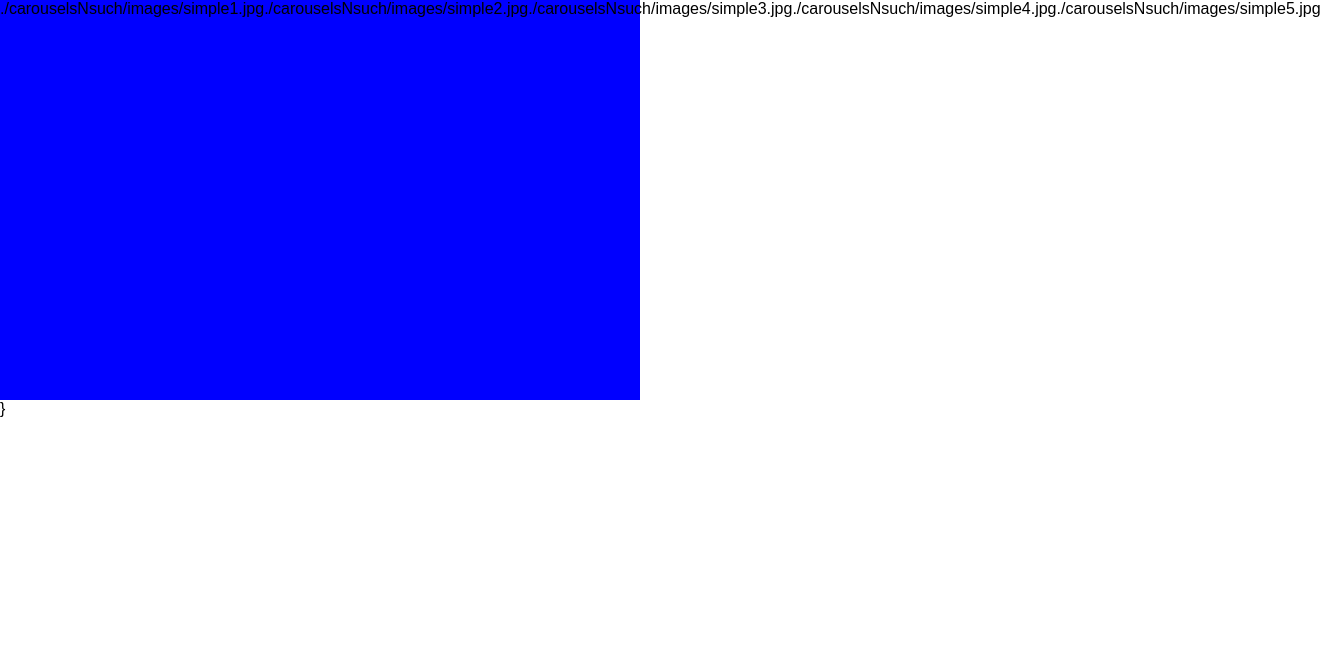
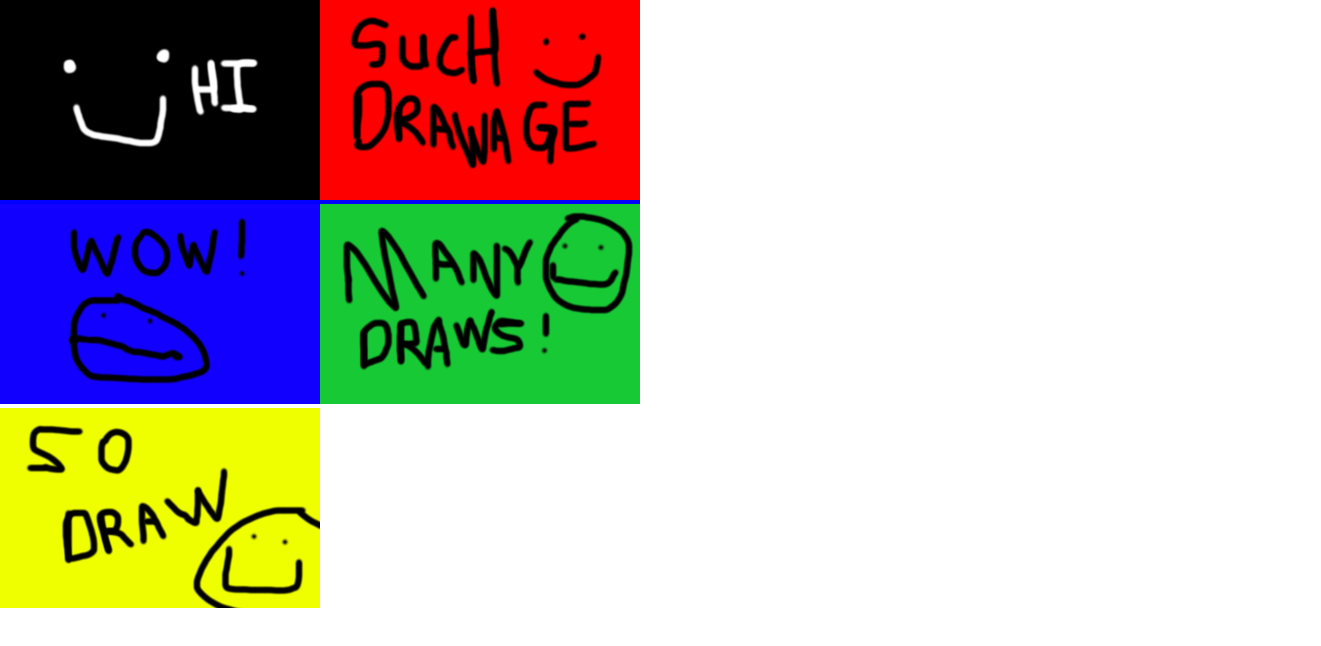
Before and after one commit to chriswfoster/CarouselsForMuhTeam, a React (Create React App) app: page / in a window 1280 px wide. Shown: the top 646 px of the page, 1321 px wide, since content can reach past the window. Built offline with nearby package versions, Linux system fonts and the light colour scheme.

Commit message:
Structuring child components

```diff
--- a/src/App.css
+++ b/src/App.css
@@ -26,3 +26,12 @@
   from { transform: rotate(0deg); }
   to { transform: rotate(360deg); }
 }
+
+div {
+  display: flex;
+  flex-direction: row;
+  flex-wrap: nowrap;
+  justify-content: flex-start;
+	align-items: baseline;
+	align-content: stretch;
+}
--- a/src/components/Main.js
+++ b/src/components/Main.js
@@ -1,23 +1,22 @@
 import React, { Component } from "react"
 
-import SlideIn from './carouselsNsuch/animationTypes/SlideIn'
+import SlideIn from "./carouselsNsuch/animationTypes/SlideIn/SlideIn"
+
+import simple1 from "./carouselsNsuch/images/simple1.jpg"
+import simple2 from "./carouselsNsuch/images/simple2.jpg"
+import simple3 from "./carouselsNsuch/images/simple3.jpg"
+import simple4 from "./carouselsNsuch/images/simple4.jpg"
+import simple5 from "./carouselsNsuch/images/simple5.jpg"
 
 class Home extends Component {
   constructor() {
     super()
     this.state = {
-      images: [
-        "./carouselsNsuch/images/simple1.jpg",
-        "./carouselsNsuch/images/simple2.jpg",
-        "./carouselsNsuch/images/simple3.jpg",
-        "./carouselsNsuch/images/simple4.jpg",
-        "./carouselsNsuch/images/simple5.jpg"
-      ]
+      images: [simple1, simple2, simple3, simple4, simple5]
     }
   }
 
   render() {
-
     const styles = {
       backgroundColor: "blue",
       width: "50vw",
@@ -29,10 +28,13 @@ class Home extends Component {
       height: "50%"
     }
 
-    return <div>
-      <SlideIn imgArray={this.state.images} styles={styles} imgStyles={imgStyles}/>
-      }
+    return (
+      <div>
+        <SlideIn imgArray={this.state.images} styles={styles} imgStyles={imgStyles} />
+
+
       </div>
+    )
   }
 }
 export default Home
--- a/src/components/carouselsNsuch/animationTypes/SlideIn.js
+++ /dev/null
@@ -1,14 +0,0 @@
-import React, {Component} from 'react'
-
-class SlideIn extends Component{
-
-render(){
-    const {styles} = this.props
-return(
-<div style={{...styles}}>
-{this.props.imgArray.map(item => item)}
-</div>
-)
-}
-}
-export default SlideIn
--- /dev/null
+++ b/src/components/carouselsNsuch/animationTypes/SlideIn/SlideIn.js
@@ -0,0 +1,18 @@
+import React, {Component} from 'react'
+
+import SlideInImages from './SlideInImages'
+
+class SlideIn extends Component{
+
+render(){
+    console.log(this.props)
+    const {styles, imgArray, imgStyles} = this.props
+return(
+<div style={{...styles, display: "inline"}}>
+{imgArray.map(item => <SlideInImages image={item} styles={imgStyles}/>)}
+</div>
+)
+}
+}
+export default SlideIn
+//
--- /dev/null
+++ b/src/components/carouselsNsuch/animationTypes/SlideIn/SlideInImages.js
@@ -0,0 +1,10 @@
+import React, { Component } from "react"
+
+class SlideInImages extends Component {
+  render() {
+    console.log(this.props.image)
+    const { image, styles } = this.props
+    return <img src={image} style={{...styles, }}/>
+  }
+}
+export default SlideInImages
```
